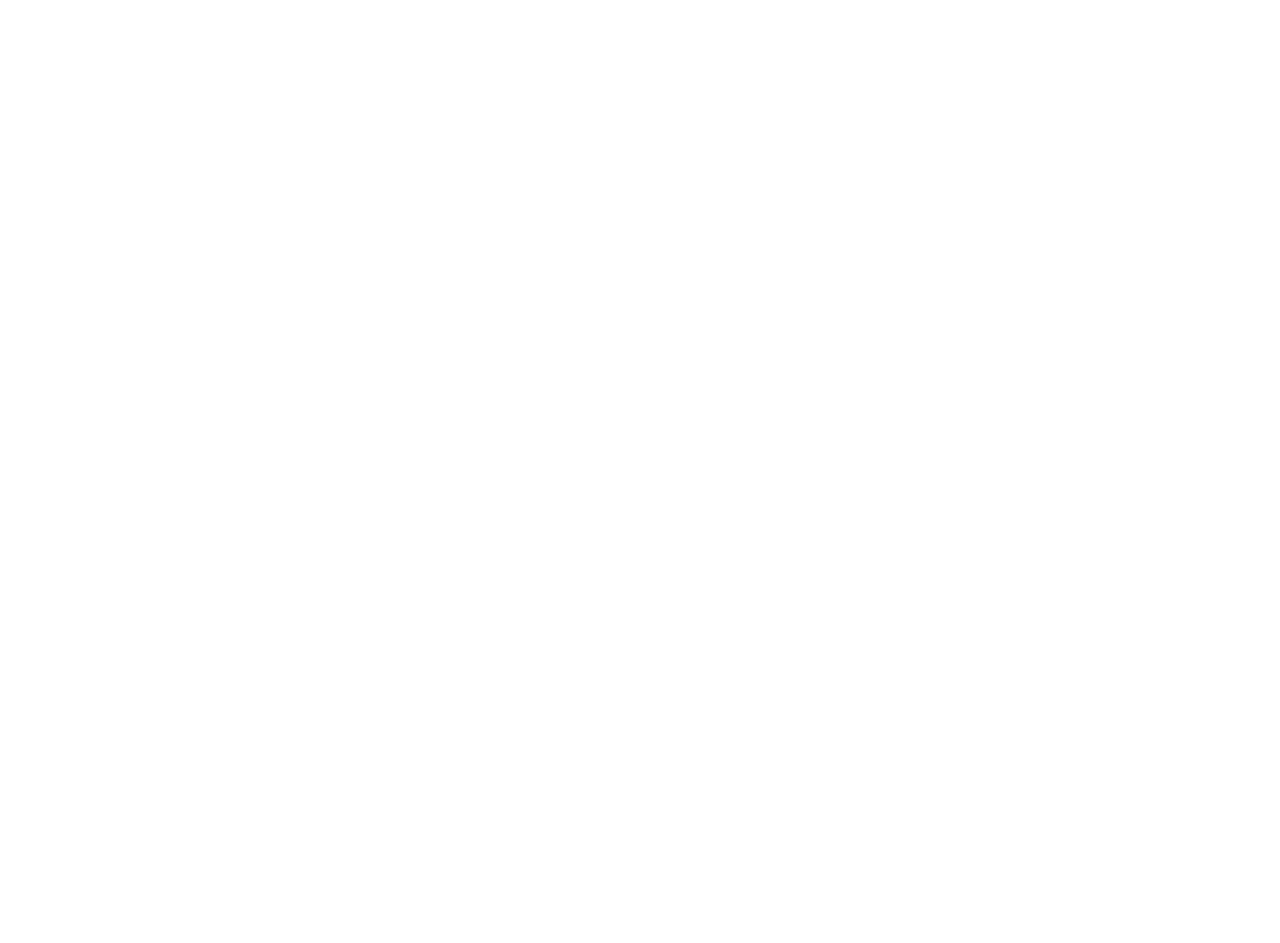
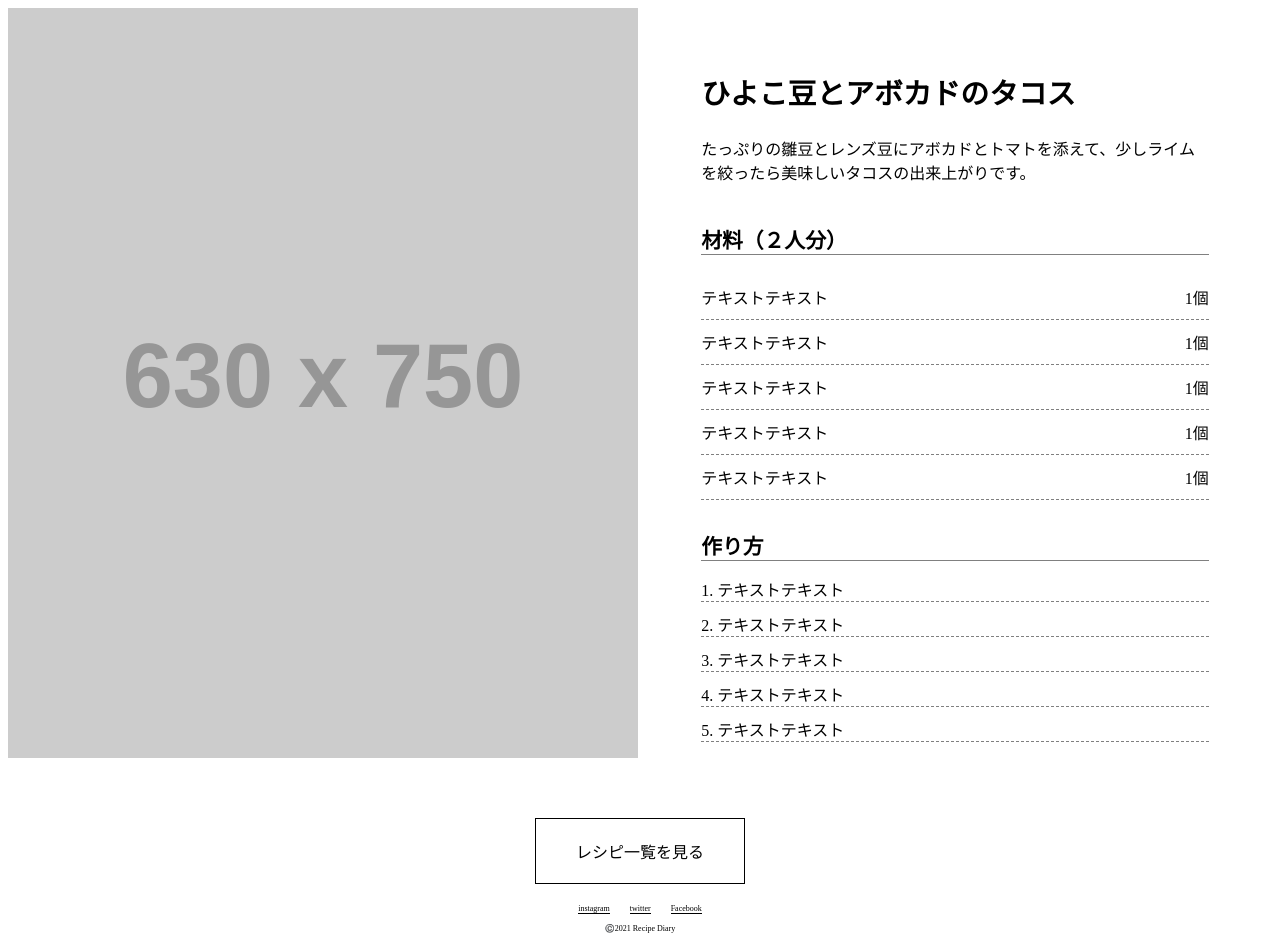
Before and after one commit to hatakeyamatakuma/reproduction2, a plain HTML site: page index.html in a window 1280 px wide. Before the commit the page ends 800 px from the top, so only its background shows below. Drawn offline with Linux system fonts and the light colour scheme; placeholder pictures from the web are drawn by us.

Commit message:
second-commit self-made

```diff
--- a/index.html
+++ b/index.html
@@ -4,8 +4,76 @@
   <meta charset="UTF-8">
   <meta http-equiv="X-UA-Compatible" content="IE=edge">
   <meta name="viewport" content="width=device-width, initial-scale=1.0">
+  <link rel="stylesheet "href="style.css">
   <title>Document</title>
 </head>
 <body>
+  <main id="main">
+    <img src="https://placehold.jp/630x750.png">
+    <section class="cookingMenu">
+      <div class="cookingMenu__title">
+        <h1>ひよこ豆とアボカドのタコス</h1>
+        <p>たっぷりの雛豆とレンズ豆にアボカドとトマトを添えて、少しライムを絞ったら美味しいタコスの出来上がりです。</p>
+      </div>
+      <div class="cookingMenu__material">
+        <h2>材料（２人分）</h2>
+        <ul>
+          <li>
+            <div class="cookingMenu__material__text">
+              <p>テキストテキスト</p>
+              <p>1個</p>
+            </div>
+          </li>
+          <li>
+            <div class="cookingMenu__material__text">
+              <p>テキストテキスト</p>
+              <p>1個</p>
+            </div>
+          </li>
+          <li>
+            <div class="cookingMenu__material__text">
+              <p>テキストテキスト</p>
+              <p>1個</p>
+            </div>
+          </li>
+          <li>
+            <div class="cookingMenu__material__text">
+              <p>テキストテキスト</p>
+              <p>1個</p>
+            </div>
+          </li>
+          <li>
+            <div class="cookingMenu__material__text">
+              <p>テキストテキスト</p>
+              <p>1個</p>
+            </div>
+          </li>
+        </ul>
+      </div>
+      <div class="cookingMenu__make">
+        <h2>作り方</h2>
+        <ol>
+          <li>テキストテキスト</li>
+          <li>テキストテキスト</li>
+          <li>テキストテキスト</li>
+          <li>テキストテキスト</li>
+          <li>テキストテキスト</li>
+        </ol>
+      </div>
+    </section>
+  </main>
+  <div class="cookingRecipe">
+    <a href="index.html">
+      <div class="cookingRecipe__content">レシピ一覧を見る</div>
+    </a>
+  </div>
+  <footer class="footer">
+    <ul class="footer__content">
+      <li><a href="index.html">instagram</a></li>
+      <li><a href="index.html">twitter</a></li>
+      <li><a href="index.html">Facebook</a></li>
+    </ul>
+    <p>©️2021 Recipe Diary</p>
+  </footer>
 </body>
 </html>
--- a/style.css
+++ b/style.css
@@ -1 +1,96 @@
 /* 命名規則　BEM */
+
+ul {
+  padding: 0;
+  margin: 0;
+  padding-top: 20px;
+}
+
+p {
+  margin: 10px 0;
+}
+
+main {
+  display: flex;
+  justify-content: center;
+}
+
+a {
+  text-decoration: none;
+  color: black;
+}
+.cookingMenu {
+  text-align: start;
+  padding: 0 5%;
+  display: flex;
+  flex-direction: column;
+  justify-content: flex-end;
+}
+
+.cookingMenu h1 {
+  font-size: 1.8rem;
+}
+
+.cookingMenu__material {
+  padding-top: 30px;
+}
+
+.cookingMenu__material li {
+  list-style: none;
+}
+
+h2 {
+  font-size: 1.3rem;
+  margin: 0px;
+  border-bottom: 1px solid gray;
+}
+
+.cookingMenu__material__text {
+  display: flex;
+  justify-content: space-between;
+  border-bottom: 1px dashed gray;
+}
+
+
+.cookingMenu__make {
+  padding-top: 30px;
+}
+
+.cookingMenu__make li {
+  margin: 10px 0;
+  border-bottom: 1px dashed gray;
+}
+
+.cookingMenu__make ol {
+  padding: 0;
+  list-style-position: inside;
+}
+
+.cookingRecipe {
+  display: flex;
+  justify-content: center;
+  margin-top: 60px;
+}
+.cookingRecipe__content{
+  display: inline-block;
+  border: 1px solid black;
+  padding: 20px 40px;
+}
+
+.footer__content{
+  display: flex;
+  justify-content: center;
+}
+
+.footer__content li {
+  list-style: none;
+  font-size: 0.5rem;
+  border-bottom: 0.5px solid black;
+  margin: 0 10px;
+  display: inline-block;
+}
+
+footer p {
+  text-align: center;
+  font-size: 0.5rem;
+}
```
